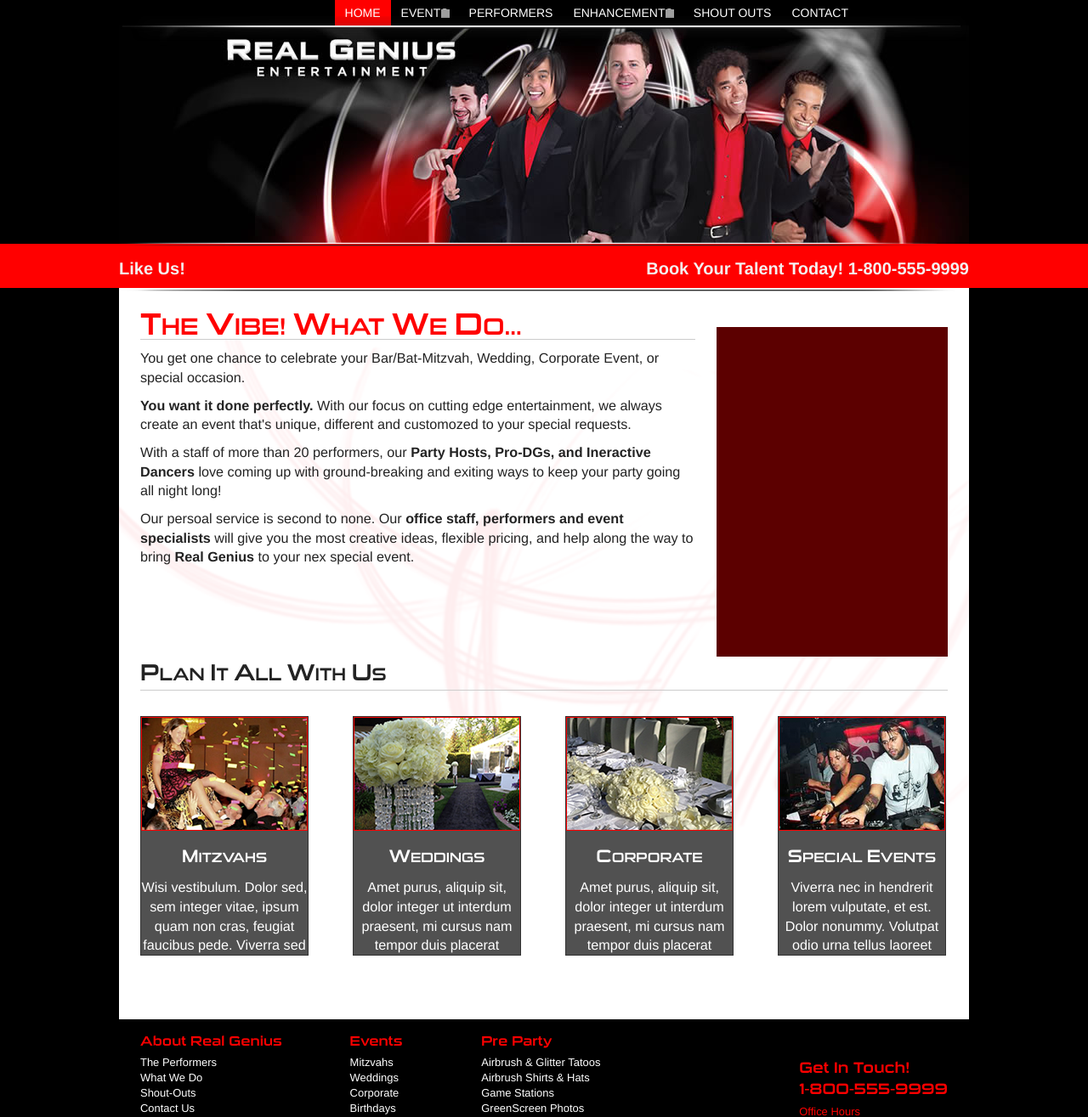
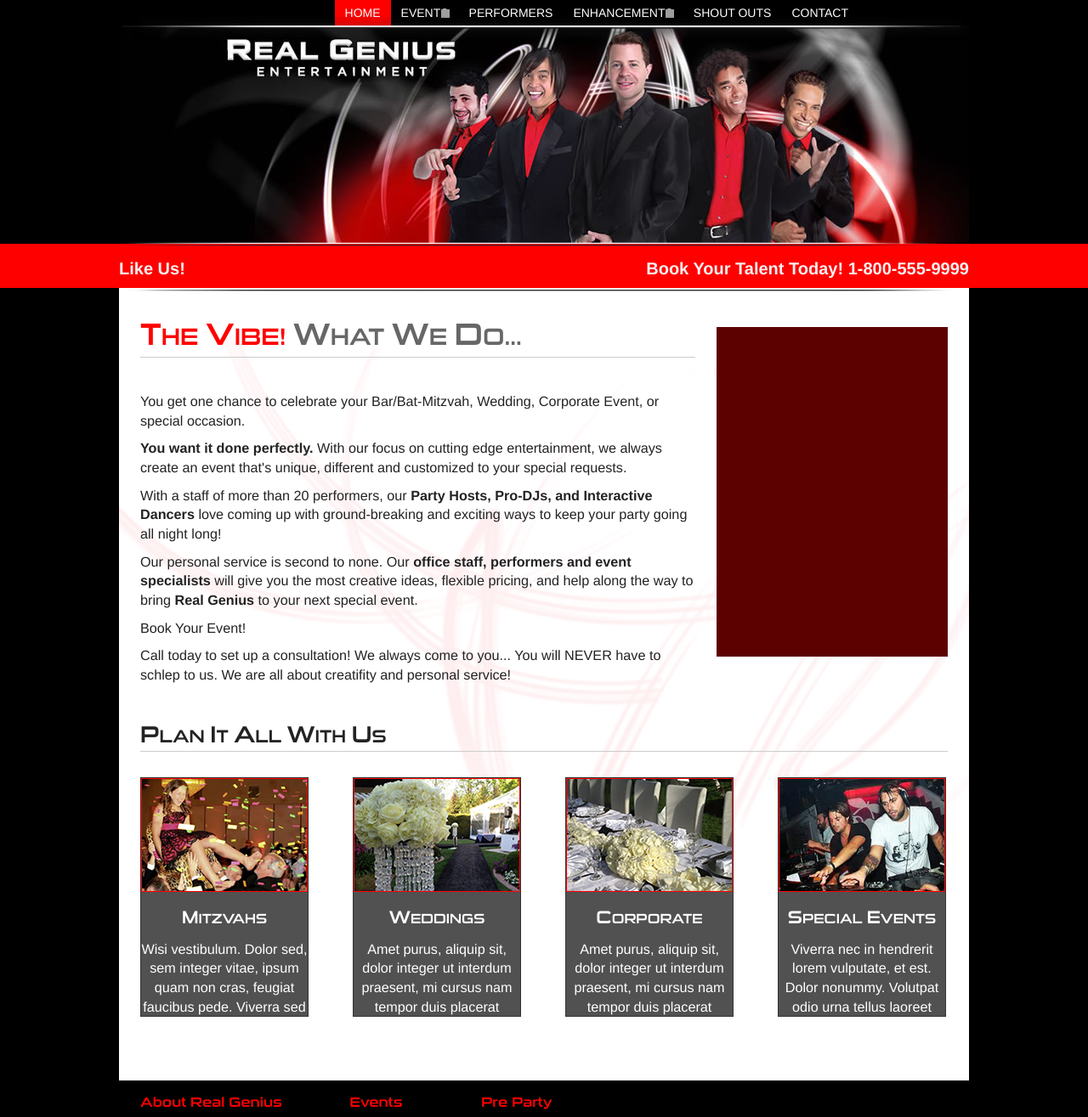
Before and after one commit to PeterOzolins/RGE, a PHP site: page /foo/ in a window 1280 px wide. Shown: the top 1315 px of the page at 85% size. Run offline with PHP 8.4, Linux system fonts and the light colour scheme; some libraries are stand-ins or nearby versions; grey boxes are pictures that could not be loaded.

Commit message:
home page tweeks, add paragraph, etc, etc

```diff
--- a/css/main.css
+++ b/css/main.css
@@ -111,6 +111,15 @@ f {
     margin-bottom: 0;
     text-transform: uppercase;
 }
+h1 {
+    color: red;
+    font-size: 28px;
+    font-family: suiGeneris;
+    font-weight: normal;
+    margin: .85em 0;
+    margin-bottom: 0;
+    text-transform: uppercase;
+}
 h2 {
     text-transform: uppercase;
     font-family: suiGeneris;
@@ -131,6 +140,12 @@ p {
     font-size: .9em;
     margin: 0;
     margin-top: 10px;
+}
+.headroom {
+    margin-top: 40px;
+}
+.iCaps {
+    font-size: 1.3em;
 }
 h3 .iCaps {
     font-size: 1.3em;
@@ -252,7 +267,6 @@ h2 .iCaps {
     color: red;
 }
 .noMargin {
-    margin: 0;
 }
 #contentContainerInner .light {
     color: white;
--- a/enhancements.php
+++ b/enhancements.php
@@ -17,7 +17,7 @@
                                 <div class="columnLeft">
                                     <div class="clearfix">
                                     </div>
-                                    <h2>Enhancements Title</h2>
+                                    <h1><span class="iCaps">E</span>nhancements <span class="dark"><span class="iCaps">T</span>itle</span></h1>
                                     <hr class="enhancementsTitleLine"/>
                             <!--###########-->
                                     <a name="photoOp"><h3>Photo Opps! &mdash; WE GO BIG!!!</h3></a>
--- a/index.php
+++ b/index.php
@@ -18,9 +18,9 @@
                                 </div>
                                 <div class="contentImageRight">
                                 </div>
-                                <h2>The Vibe! <span class="dark">What We Do...</span></h2>
+                                <h1><span class="iCaps">T</span>he <span class="iCaps">V</span>ibe! <span class="dark"><span class="iCaps">W</span>hat <span class="iCaps">W</span>e <span class="iCaps">D</span>o...</span></h1>
                                 <hr />
-                                <p>
+                                <p class="headroom">
                                     You get one chance to celebrate your Bar/Bat-Mitzvah, Wedding, Corporate
                                     Event, or special occasion.
                                 </p>
@@ -29,18 +29,18 @@
                                         You want it done perfectly.
                                     </strong>
                                     With our focus on cutting edge entertainment, we always create an event
-                                    that's unique, different and customozed to your special requests.
+                                    that's unique, different and customized to your special requests.
                                 </p>
                                 <p>
                                     With a staff of more than 20 performers, our
                                     <strong>
-                                        Party Hosts, Pro-DGs, and Ineractive Dancers
+                                        Party Hosts, Pro-DJs, and Interactive Dancers
                                     </strong>
-                                    love coming up with ground-breaking and exiting ways to keep your party
+                                    love coming up with ground-breaking and exciting ways to keep your party
                                     going all night long!
                                 </p>
                                 <p>
-                                    Our persoal service is second to none. Our
+                                    Our personal service is second to none. Our
                                     <strong>
                                         office staff, performers and event specialists
                                     </strong>
@@ -49,10 +49,17 @@
                                     <strong>
                                         Real Genius
                                     </strong>
-                                    to your nex special event.
+                                    to your next special event.
                                 </p>
+                                <p>
+                                    Book Your Event!
+                                </p>
+                                <p>
+                                    Call today to set up a consultation! We always come to you... You will NEVER have to schlep to us. We are all about creatifity and personal service!
+                                </p>
+
                                 <div class="clearfix"></div>
-                                <h3 class="noMargin">
+                                <h3 class="noMargin headroom">
                                     Plan It All With Us
                                 </h3>
                                 <hr />
--- a/mitzvah.php
+++ b/mitzvah.php
@@ -17,7 +17,9 @@
                                 <div class="columnLeft">
                                     <div class="clearfix">
                                     </div>
-                                    <h2>The Ultimate Party Experience!</h2>
+                                    <h1>
+                                        <span class="iCaps">T</span>he <span class="icaps">U</span>ltimate
+                                        <span class="dark"><span class="iCaps">P</span>arty <span class="iCaps">E</span>xperience!</span></h1>
                                     <h4>With Real Genius</h4>
                                     <hr />
                                     <div class="weddingImageBig"><img src="/img/mitzPagePhotos/mitzvah-top.jpg"></div>
--- a/performers.php
+++ b/performers.php
@@ -15,9 +15,9 @@
                         <div id="contentContainer">
                             <div id="contentContainerInner">
                                 <div class="clearfix"></div>
-                                <h2>
-                                    Meet <span class="dark">The Real Genius All Stars</span>
-                                </h2>
+                                <h1>
+                                    <span class="iCaps">M</span>eet <span class="dark"><span class="iCaps">T</span>he <span class="iCaps">R</span>eal <span class="iCaps">G</span>enius <span class="iCaps">A</span>ll <span class="iCaps">S</span>tars</span>
+                                </h1>
                                 <hr />
                                 <p>
                                     Vitae vivamus, dictum feugiat dapibus orci ultrices tristique, felis orci diam eget massa massa libero. Ridiculus mauris pellentesque sollicitudin proin nunc in, tellus maecenas at accumsan velit, mauris a.
--- a/wedding.php
+++ b/wedding.php
@@ -17,7 +17,7 @@
                                 <div class="columnLeft">
                                     <div class="clearfix">
                                     </div>
-                                    <h2>Your Perfect Day</h2>
+                                    <h1><span class="iCaps">Y</span>our <span class="dark"><span class="iCaps">P</span>erfect <span class="iCaps">D</span>ay</span></h1>
                                     <h4>Your ceremony, your reception, your music.</h4>
                                     <hr />
                                     <div class="weddingImageBig"></div>
```
Also changed, not shown: 1 other file.
